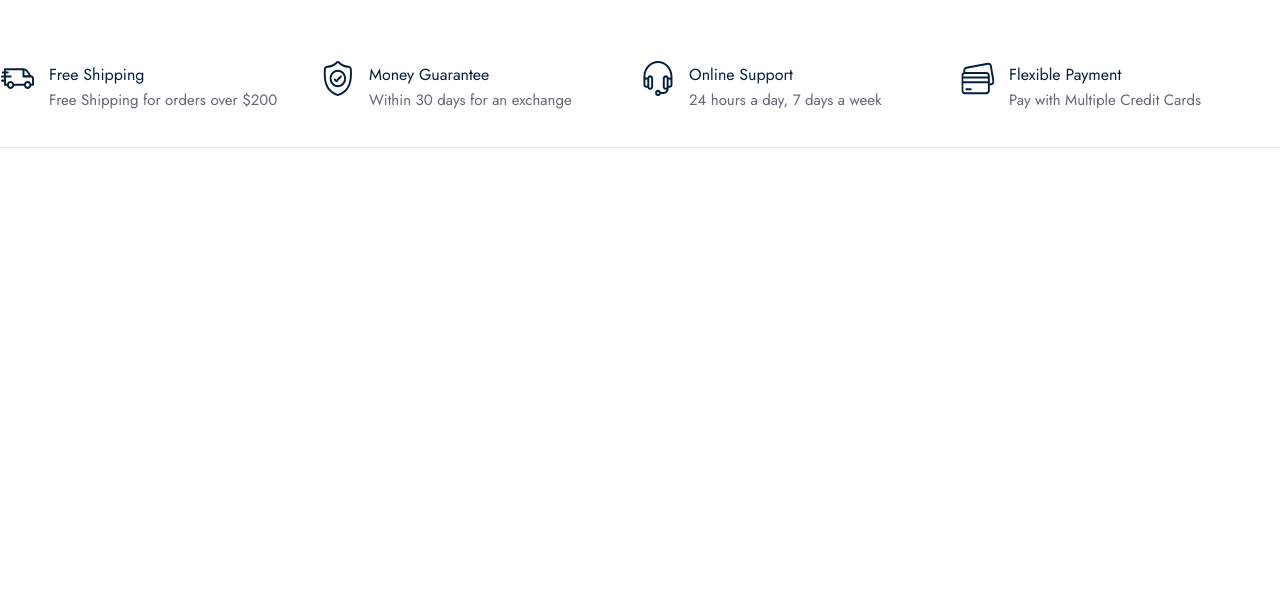
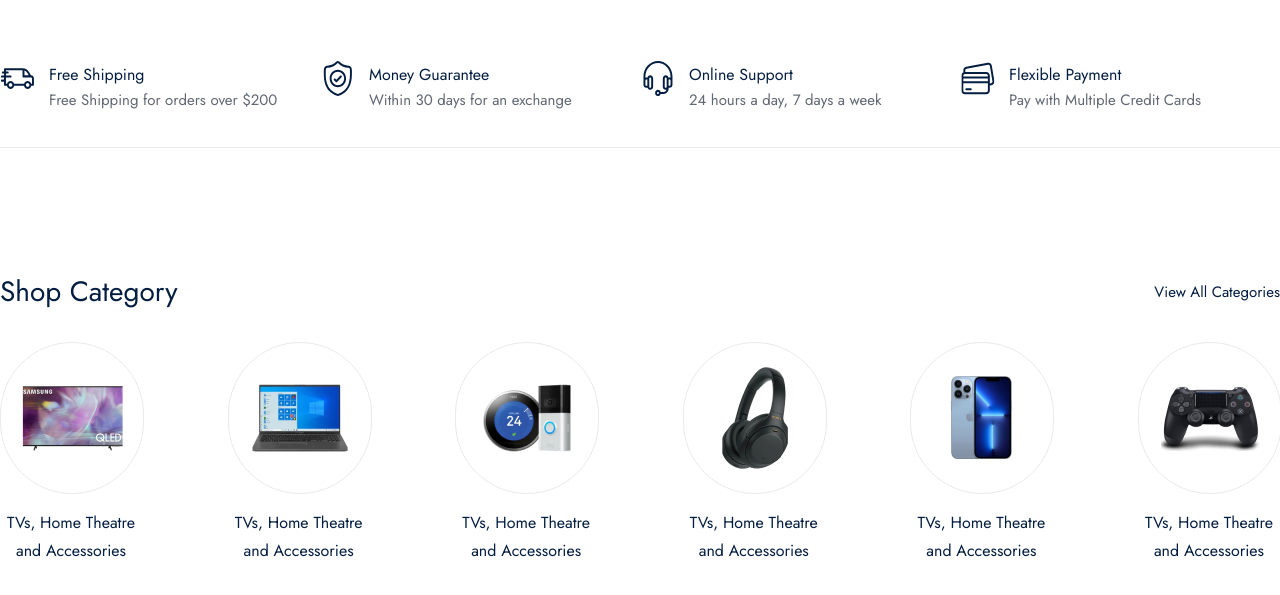
Before and after one commit to bobur-96/zenmart, a plain HTML site: page index.html in a window 1280 px wide. Shown: the part 753-1348 px from the top of the page. Before the commit the page ends 975 px from the top, so only its background shows below. Drawn offline with Linux system fonts and the light colour scheme.

Commit message:
feat: completed category section view

```diff
--- a/index.html
+++ b/index.html
@@ -172,6 +172,52 @@
           </div>
         </div>
       </div>
+      <div class="shop_category_frame">
+        <div class="container">
+          <div class="category_top">
+            <span>Shop Category</span>
+            <a href="">View All Categories</a>
+          </div>
+          <div class="category_wrapper">
+            <div class="category_box">
+              <div class="category_img_box">
+                <img src="public/images/category/tv.png" alt="" />
+              </div>
+              <span>TVs, Home Theatre and Accessories</span>
+            </div>
+            <div class="category_box">
+              <div class="category_img_box">
+                <img src="public/images/category/computer.png" alt="" />
+              </div>
+              <span>TVs, Home Theatre and Accessories</span>
+            </div>
+            <div class="category_box">
+              <div class="category_img_box">
+                <img src="public/images/category/smart.png" alt="" />
+              </div>
+              <span>TVs, Home Theatre and Accessories</span>
+            </div>
+            <div class="category_box">
+              <div class="category_img_box">
+                <img src="public/images/category/headphone.png" alt="" />
+              </div>
+              <span>TVs, Home Theatre and Accessories</span>
+            </div>
+            <div class="category_box">
+              <div class="category_img_box">
+                <img src="public/images/category/phone.png" alt="" />
+              </div>
+              <span>TVs, Home Theatre and Accessories</span>
+            </div>
+            <div class="category_box">
+              <div class="category_img_box">
+                <img src="public/images/category/game.png" alt="" />
+              </div>
+              <span>TVs, Home Theatre and Accessories</span>
+            </div>
+          </div>
+        </div>
+      </div>
     </div>
   </body>
 </html>
--- a/public/css/home.css
+++ b/public/css/home.css
@@ -223,3 +223,93 @@
   font-weight: 400;
   line-height: 22px;
 }
+
+/* SHOP CATEGORY */
+
+.shop_category_frame {
+  position: relative;
+  margin-top: 90px;
+  width: 100%;
+  height: auto;
+
+  display: flex;
+  justify-content: center;
+}
+
+.shop_category_frame .container {
+  flex-direction: column;
+}
+
+.shop_category_frame .container .category_top {
+  width: 100%;
+  height: auto;
+
+  display: flex;
+  flex-direction: row;
+  justify-content: space-between;
+  align-items: center;
+}
+
+.shop_category_frame .category_top span {
+  color: rgb(4, 30, 66);
+  font-family: Jost;
+  font-style: normal;
+  font-size: 28px;
+  font-weight: 400;
+  line-height: 40px;
+}
+
+.shop_category_frame .category_top a {
+  color: rgb(4, 30, 66);
+  font-family: Jost;
+  font-style: normal;
+  font-size: 15px;
+  font-weight: 400;
+  line-height: 22px;
+}
+
+.shop_category_frame .category_top a:hover {
+  border-bottom: 2px solid rgb(4, 30, 66);
+}
+
+.shop_category_frame .container .category_wrapper {
+  margin-top: 30px;
+  width: 100%;
+  height: auto;
+
+  display: flex;
+  flex-direction: row;
+  justify-content: space-between;
+}
+
+.shop_category_frame .category_wrapper .category_box {
+  width: 142px;
+  height: auto;
+
+  display: flex;
+  flex-direction: column;
+  cursor: pointer;
+}
+
+.shop_category_frame .category_box .category_img_box {
+  width: 100%;
+  height: 150px;
+
+  display: flex;
+  align-items: center;
+  justify-content: center;
+
+  border: 1px solid rgb(234, 234, 234);
+  border-radius: 150px;
+}
+
+.shop_category_frame .category_box span {
+  margin-top: 15px;
+  text-align: center;
+  color: rgb(4, 30, 66);
+  font-family: Jost;
+  font-style: normal;
+  font-size: 16px;
+  font-weight: 400;
+  line-height: 28px;
+}
```
